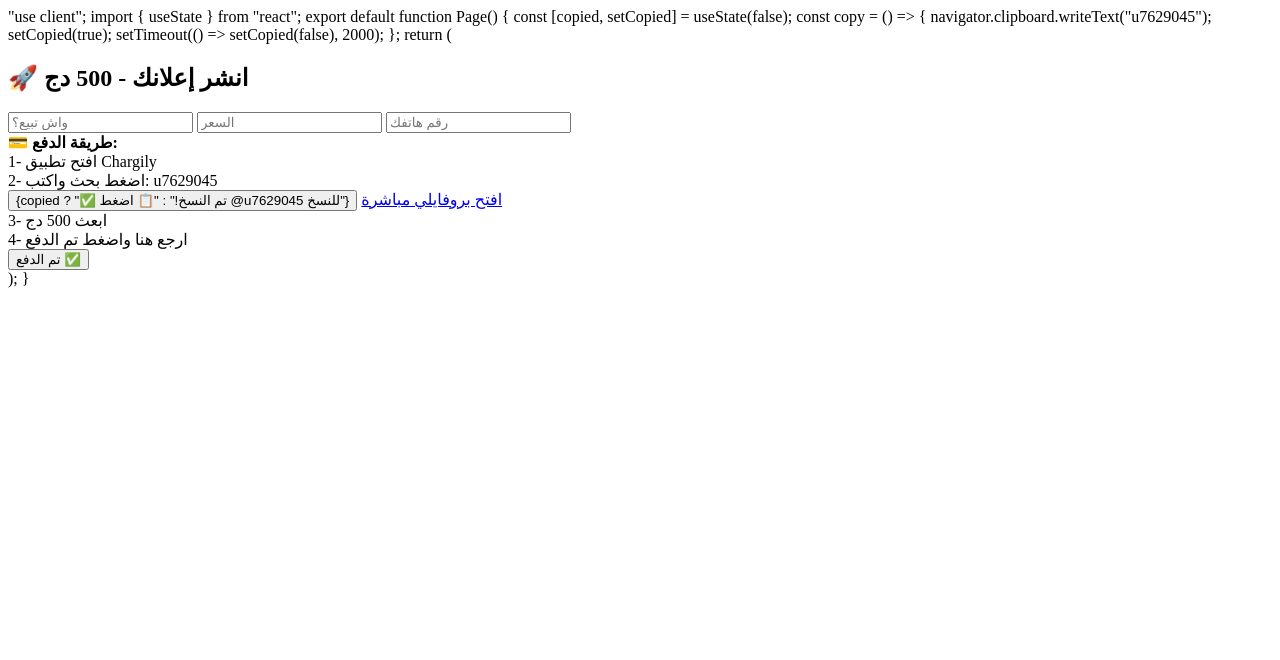
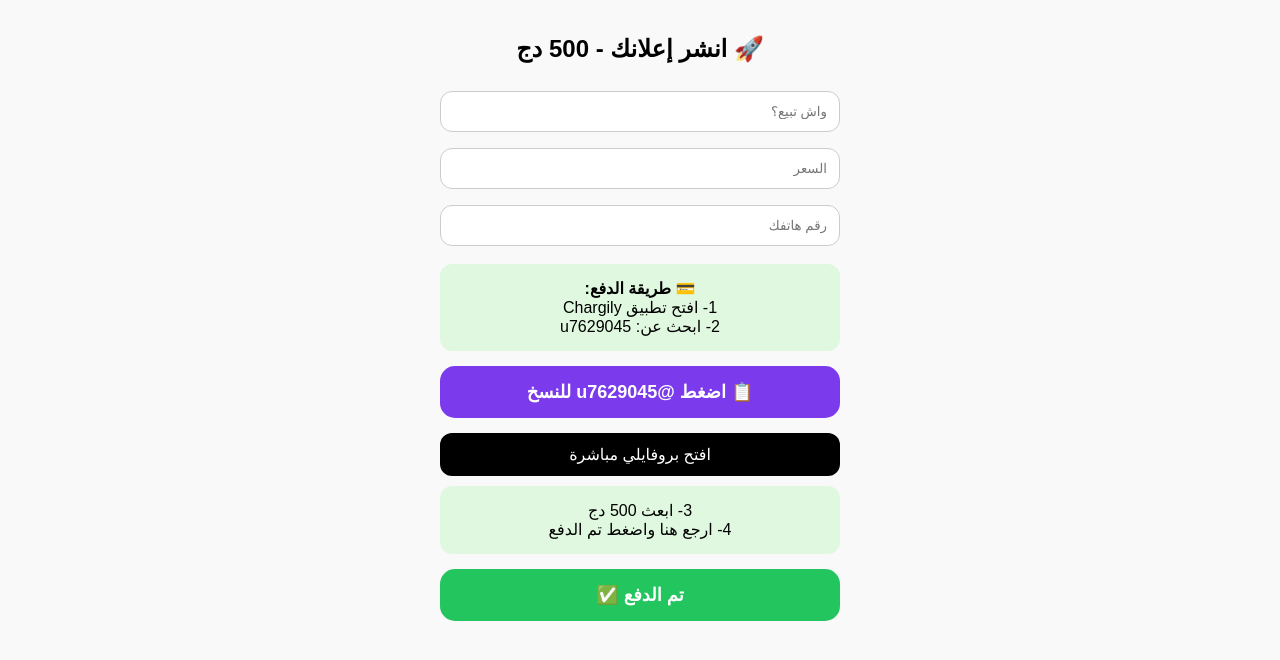
Before and after one commit to bougafafares84-bot/kolshy-auto, a plain HTML site: page index.html in a window 1280 px wide. Drawn offline with Linux system fonts and the light colour scheme.

Commit message:
Update index.html

```diff
--- a/index.html
+++ b/index.html
@@ -1,45 +1,39 @@
-"use client";
-import { useState } from "react";
+<!DOCTYPE html>
+<html lang="ar" dir="rtl">
+<head>
+<meta charset="UTF-8">
+<meta name="viewport" content="width=device-width, initial-scale=1.0">
+<title>Kolshy - انشر اعلانك</title>
+<style>
+body{font-family:Arial;padding:15px;max-width:400px;margin:auto;text-align:center;background:#f9f9f9}
+input{width:100%;padding:12px;margin:8px 0;border-radius:12px;border:1px solid #ccc;box-sizing:border-box}
+.btn{width:100%;padding:15px;border:0;border-radius:15px;font-size:18px;font-weight:bold;cursor:pointer;margin:5px 0}
+.purple{background:#7c3aed;color:#fff}
+.black{background:#000;color:#fff;display:block;text-decoration:none;padding:12px;border-radius:12px;margin:10px 0}
+.green{background:#22c55e;color:#fff}
+.box{background:#e0f8e0;padding:15px;border-radius:12px;margin:10px 0}
+</style>
+</head>
+<body>
+<h2>🚀 انشر إعلانك - 500 دج</h2>
+<input placeholder="واش تبيع؟">
+<input placeholder="السعر">
+<input placeholder="رقم هاتفك">
 
-export default function Page() {
-  const [copied, setCopied] = useState(false);
+<div class="box"><b>💳 طريقة الدفع:</b><br>1- افتح تطبيق Chargily<br>2- ابحث عن: u7629045</div>
 
-  const copy = () => {
-    navigator.clipboard.writeText("u7629045");
-    setCopied(true);
-    setTimeout(() => setCopied(false), 2000);
-  };
+<button class="btn purple" onclick="copyMe()" id="copyBtn">📋 اضغط @u7629045 للنسخ</button>
+<a href="https://chargi.ly/@u7629045" target="_blank" class="black">افتح بروفايلي مباشرة</a>
 
-  return (
-    <div style={{ padding: 20, maxWidth: 400, margin: "auto", textAlign: "center", fontFamily: "Arial" }}>
-      <h2>🚀 انشر إعلانك - 500 دج</h2>
+<div class="box">3- ابعث 500 دج<br>4- ارجع هنا واضغط تم الدفع</div>
+<button class="btn green">تم الدفع ✅</button>
 
-      <input placeholder="واش تبيع؟" style={{ width: "100%", padding: 12, margin: "10px 0", borderRadius: 12, border: "1px solid #ccc" }} />
-      <input placeholder="السعر" style={{ width: "100%", padding: 12, margin: "10px 0", borderRadius: 12, border: "1px solid #ccc" }} />
-      <input placeholder="رقم هاتفك" style={{ width: "100%", padding: 12, margin: "10px 0", borderRadius: 12, border: "1px solid #ccc" }} />
-
-      <div style={{ background: "#e0f8e0", padding: 15, borderRadius: 12, margin: "10px 0" }}>
-        <b>💳 طريقة الدفع:</b><br/>
-        1- افتح تطبيق Chargily<br/>
-        2- اضغط بحث واكتب: u7629045
-      </div>
-
-      <button onClick={copy} style={{ width: "100%", padding: 15, background: "#7c3aed", color: "white", border: 0, borderRadius: 15, fontSize: 20, fontWeight: "bold", cursor: "pointer" }}>
-        {copied ? "✅ تم النسخ!" : "📋 اضغط @u7629045 للنسخ"}
-      </button>
-
-      <a href="https://chargi.ly/@u7629045" target="_blank" style={{ display: "block", marginTop: 15, background: "#000", color: "#fff", padding: 12, borderRadius: 12, textDecoration: "none" }}>
-        افتح بروفايلي مباشرة
-      </a>
-
-      <div style={{ background: "#e0f8e0", padding: 15, borderRadius: 12, margin: "10px 0" }}>
-        3- ابعث 500 دج<br/>
-        4- ارجع هنا واضغط تم الدفع
-      </div>
-
-      <button style={{ width: "100%", padding: 15, background: "#22c55e", color: "white", border: 0, borderRadius: 15, fontSize: 18, fontWeight: "bold" }}>
-        تم الدفع ✅
-      </button>
-    </div>
-  );
+<script>
+function copyMe(){
+  navigator.clipboard.writeText("u7629045");
+  document.getElementById("copyBtn").innerText="✅ تم النسخ!";
+  setTimeout(()=>{document.getElementById("copyBtn").innerText="📋 اضغط @u7629045 للنسخ"},2000);
 }
+</script>
+</body>
+</html>
```
